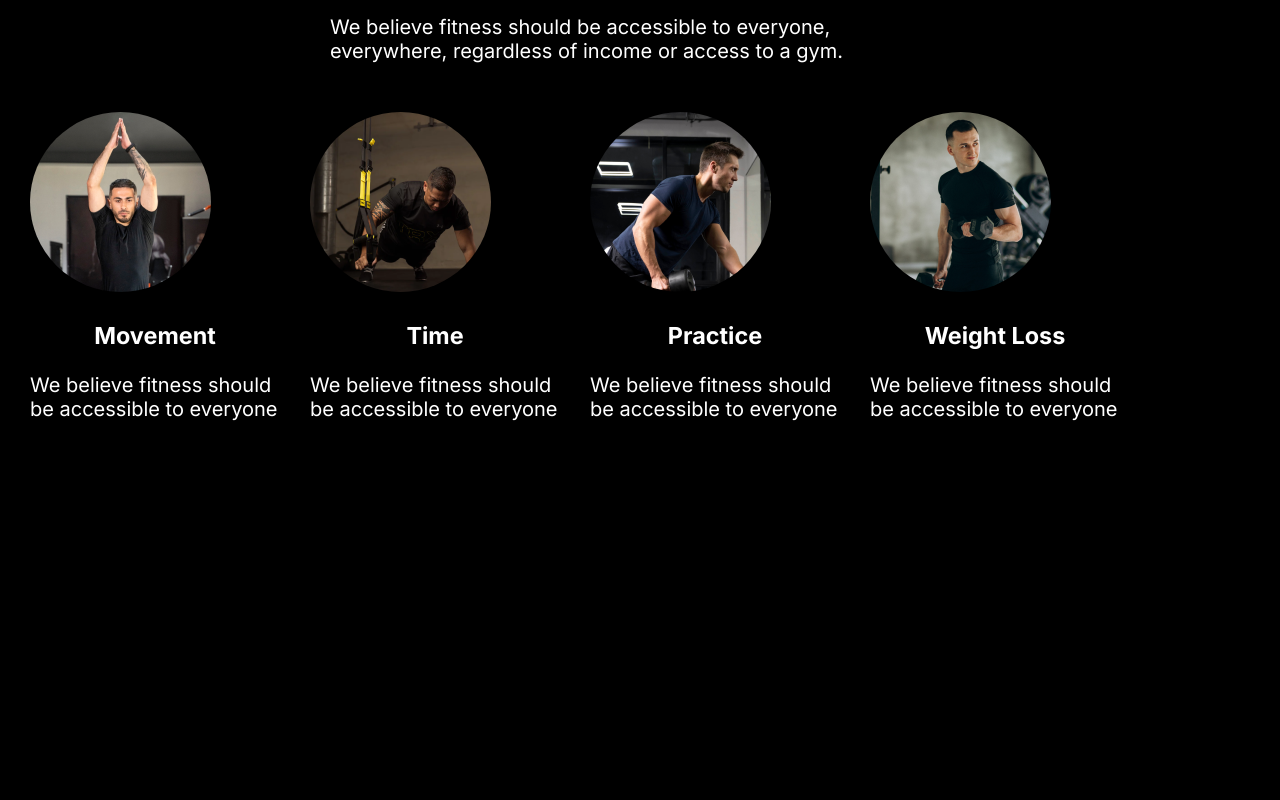
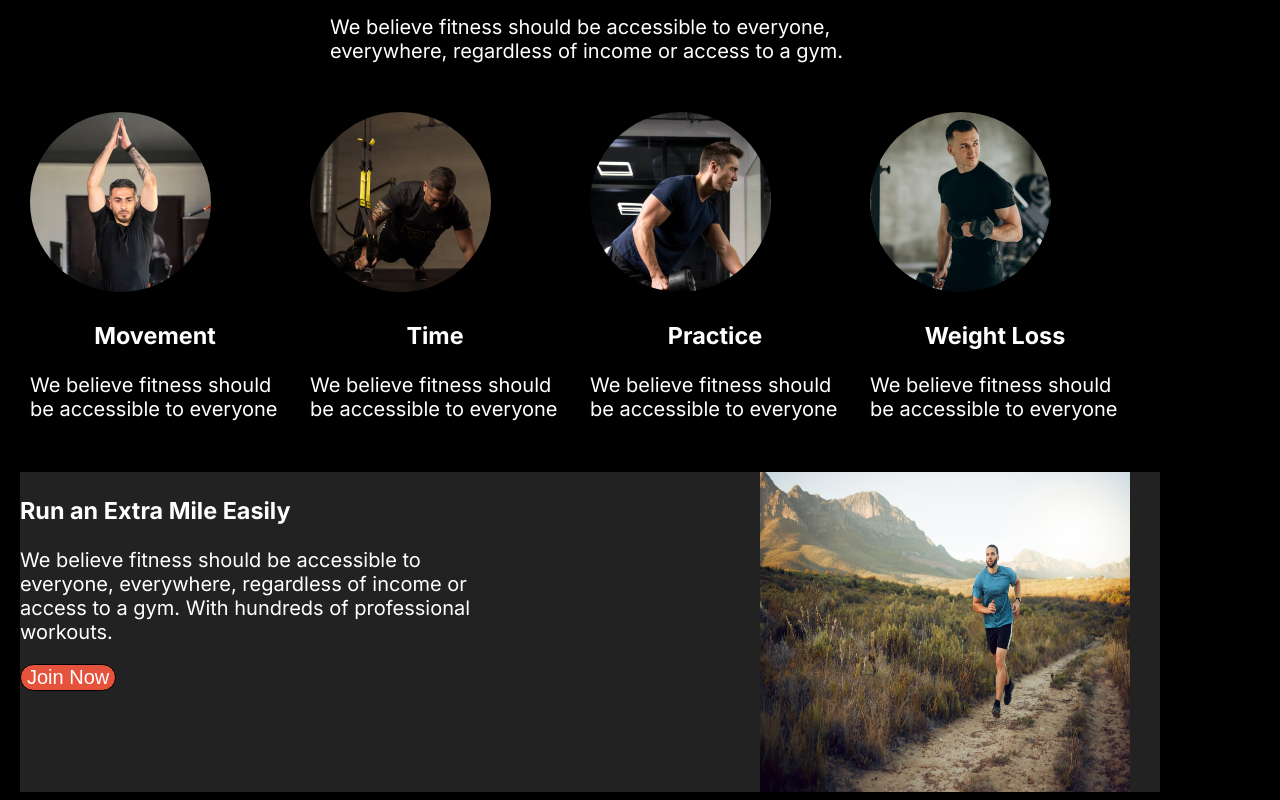
Before and after one commit to azizulislam7149/test-exam-2, a plain HTML site: page index.html in a window 1280 px wide. Shown: the part 792-1592 px from the top of the page. Before the commit the page ends 1213 px from the top, so only its background shows below. Drawn offline with Linux system fonts and the light colour scheme.

Commit message:
added section two

```diff
--- a/index.html
+++ b/index.html
@@ -74,7 +74,17 @@
 </div>
 </div>
 </div>
-
+<div class="section-two">
+<div class="section-two-caption">
+    <h3>Run an Extra
+        Mile Easily</h3>
+        <p>We believe fitness should be accessible to everyone, everywhere, regardless of income or access to a gym. With hundreds of professional workouts.</p>
+        <button class="btn-primary">Join Now</button>
+</div>
+<div class="section-two-div">
+    <img class="section-two-img" src="images/run.jpg" alt="">
+</div>
+</div>
     </main>
     <footer>
 
--- a/styles/style.css
+++ b/styles/style.css
@@ -214,6 +214,54 @@ height: 50px;
 .main-section-div-img{
     border-radius: 50%;
 }
+.section-two{
+    width: 1140px;
+    height: 320px;
+    display: flex;
+    justify-content: space-between;
+    margin-top:100px ;
+    justify-items: center;
+    background-color: rgb(34, 34, 34);
+
+}
+.section-two-caption{
+    width: 500px;
+    height: 300px;
+}
+.btn-primary{
+    background-color:rgb(230, 83, 60);
+    border: 1px solid black;
+    border-radius: 15px;
+    color: white;
+    font-size: 20px;
+
+}
+
+
+.section-two-div{
+    width: 400px;
+    height: 300px;
+
+}
+
+.section-two-img{
+    width: 370px;
+    height: 320px;
+}
+
+
+
+
+
+
+
+
+
+
+
+
+
+
 
 
 
@@ -238,4 +286,8 @@ nav {
     display: flex;
     flex-direction: column;
 }
+.section-two{
+    flex-direction: column;
 }
+
+}
```
